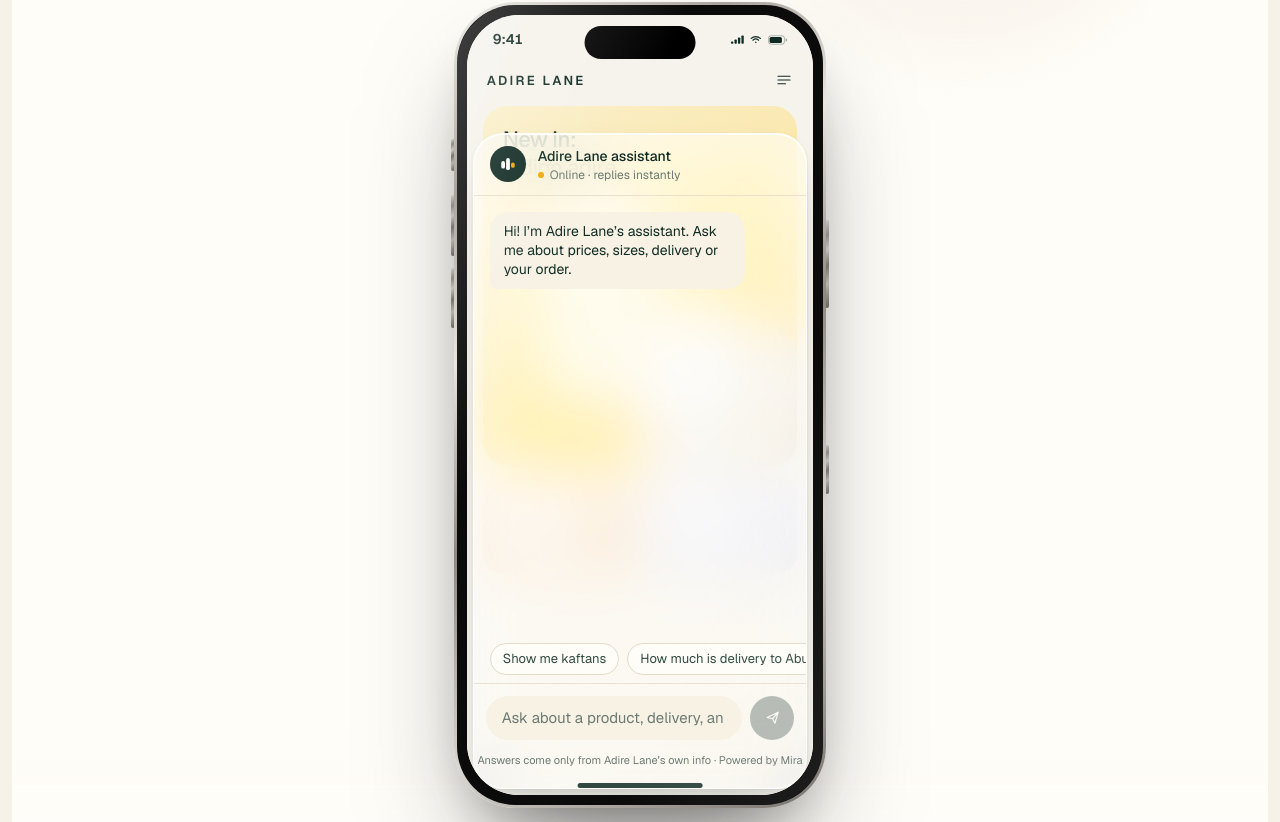
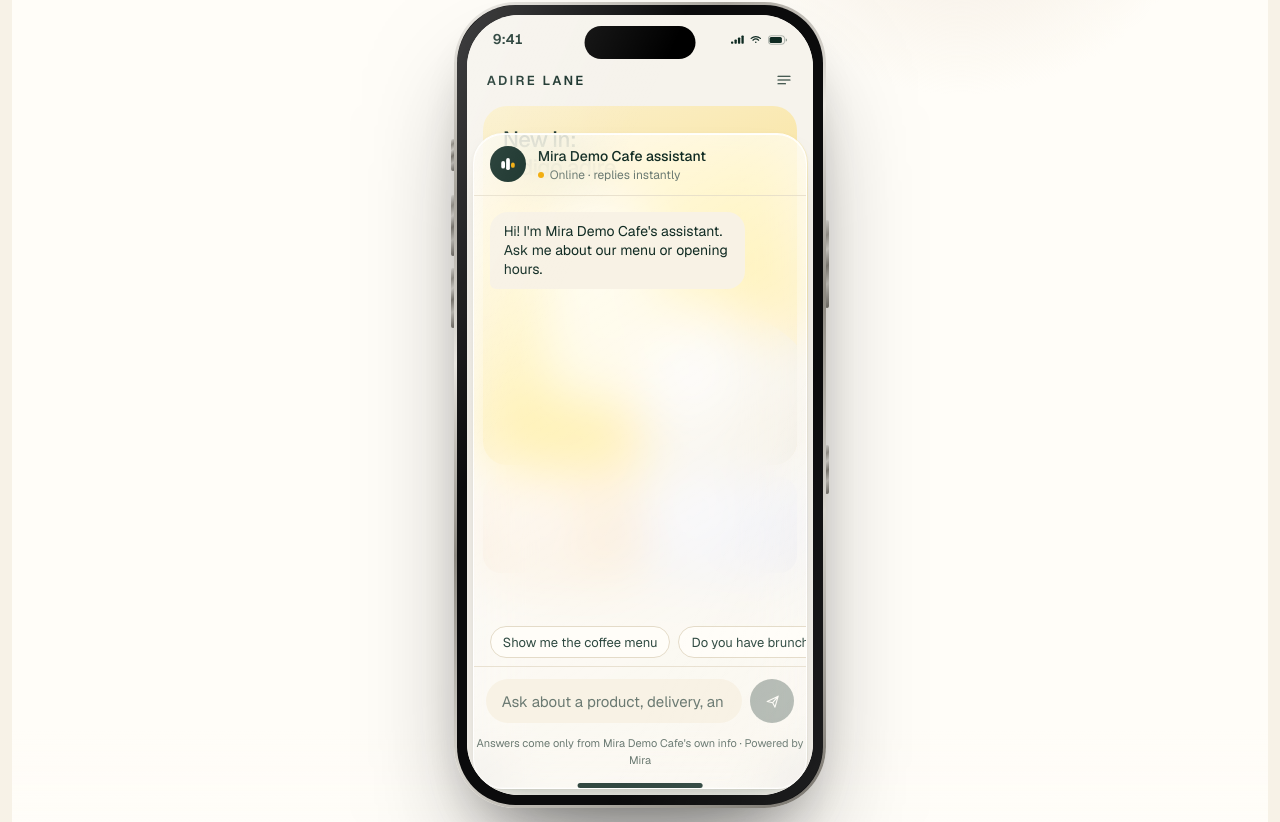
Before and after one commit to Ak-eem/Mira, a Next.js app: page / in a window 1280 px wide. Shown: the part 1018-1840 px from the top of the page. Built offline with nearby package versions, Linux system fonts and the light colour scheme.

Commit message:
fix(site): arrange and fix streaming chat widget in components/site/chat.tsx

```diff
--- a/components/site/chat.tsx
+++ b/components/site/chat.tsx
@@ -1,28 +1,63 @@
 'use client'
 
 import { useCallback, useEffect, useRef, useState } from 'react'
-import { getProducts, sendChat } from '@/lib/site/api'
-import { business } from '@/lib/site/mock'
+import { getProducts } from '@/lib/site/api'
+import { streamChat } from '@/lib/chat-stream'
 import { cx, naira } from '@/lib/site/format'
 import type { ChatMessage, Product } from '@/lib/site/types'
 import { Icon } from './icons'
 import { Badge, Logo, ProductImage } from './ui'
 
-const SUGGESTIONS = ['Show me kaftans', 'How much is delivery to Abuja?', 'Where is MRA-2040?', 'Are you open on Sunday?']
+const BUSINESS_NAME = 'Mira Demo Cafe'
+const BUSINESS_SLUG = 'mira-demo-cafe'
+const VISITOR_ID_KEY = 'mira-demo-visitor-id'
+const SUGGESTIONS = ['Show me the coffee menu', 'Do you have brunch?', 'What time do you close?', 'Can I order takeaway?']
 
 const now = () => new Date().toISOString()
-const greeting = (): ChatMessage => ({ id: 'hello', from: 'assistant', text: business.greeting, at: now() })
 
-/**
- * Chat state for the demo assistant. `inviteAfter` adds the signup invitation
- * once the visitor has had that many answers (the landing-page flow).
- */
+const greeting = (): ChatMessage => ({
+  id: 'hello',
+  from: 'assistant',
+  text: `Hi! I'm ${BUSINESS_NAME}'s assistant. Ask me about our menu or opening hours.`,
+  at: now(),
+})
+
+function uid(): string {
+  if (typeof crypto !== 'undefined' && typeof crypto.randomUUID === 'function') {
+    return crypto.randomUUID()
+  }
+  return `m_${Math.random().toString(36).slice(2)}_${Date.now()}`
+}
+
+function getVisitorId(): string {
+  if (typeof window === 'undefined') return uid()
+  try {
+    const existing = window.localStorage.getItem(VISITOR_ID_KEY)
+    if (existing) return existing
+    const id = uid()
+    window.localStorage.setItem(VISITOR_ID_KEY, id)
+    return id
+  } catch {
+    return uid()
+  }
+}
+
 export function useChat({ inviteAfter }: { inviteAfter?: number } = {}) {
   const [messages, setMessages] = useState<ChatMessage[]>(() => [greeting()])
   const [typing, setTyping] = useState(false)
   const [failed, setFailed] = useState<string | null>(null)
   const [products, setProducts] = useState<Product[]>([])
+  const messagesRef = useRef(messages)
+  const inFlight = useRef(false)
   const invited = useRef(false)
+
+  const commitMessages = useCallback((next: ChatMessage[] | ((current: ChatMessage[]) => ChatMessage[])) => {
+    setMessages((prev) => {
+      const updated = typeof next === 'function' ? next(prev) : next
+      messagesRef.current = updated
+      return updated
+    })
+  }, [])
 
   useEffect(() => {
     getProducts().then(setProducts)
@@ -31,43 +66,97 @@
   const send = useCallback(
     async (text: string) => {
       const t = text.trim()
-      if (!t || typing) return
-      const mine: ChatMessage = { id: crypto.randomUUID(), from: 'customer', text: t, at: now() }
-      const history = [...messages, mine]
-      setMessages(history)
+      if (!t || inFlight.current) return
+      inFlight.current = true
+
+      const mine: ChatMessage = { id: uid(), from: 'customer', text: t, at: now() }
+      const history = [...messagesRef.current, mine]
+      const streamId = uid()
+      let streamedText = ''
+
+      commitMessages(history)
       setFailed(null)
       setTyping(true)
+
       try {
-        const answer = await sendChat(t, history)
+        let completion: { done: true; messageId?: string; productImages?: unknown; silent?: boolean } | undefined
+
+        for await (const event of streamChat({
+          businessSlug: BUSINESS_SLUG,
+          message: t,
+          visitorId: getVisitorId(),
+        })) {
+          if (event.type === 'token') {
+            streamedText += event.token
+            const partial: ChatMessage = {
+              id: streamId,
+              from: 'assistant',
+              text: streamedText,
+              at: now(),
+            }
+            commitMessages([...history, partial])
+          } else {
+            completion = event
+          }
+        }
+
+        if (!completion) {
+          throw new Error('Chat stream ended without a completion event')
+        }
+
+        if (completion.silent) {
+          commitMessages(history)
+          return
+        }
+
+        const productIds = Array.isArray(completion.productImages)
+          ? (completion.productImages as { productId?: string }[])
+              .map((p) => p?.productId)
+              .filter((id): id is string => typeof id === 'string')
+          : undefined
+
+        const answer: ChatMessage = {
+          id: completion.messageId ?? streamId,
+          from: 'assistant',
+          text: streamedText,
+          products: productIds && productIds.length > 0 ? productIds : undefined,
+          at: now(),
+        }
         const next = [...history, answer]
         const answers = next.filter((m) => m.from === 'assistant').length - 1
+
         if (inviteAfter && answers >= inviteAfter && !invited.current) {
           invited.current = true
           next.push({
             id: 'invite',
             from: 'assistant',
-            text: 'That’s Mira, answering from a demo store’s own data. Want this on your website?',
+            text: "That's Mira, answering from Mira Demo Cafe's own data. Want this on your website?",
             link: { label: 'Start your free trial', href: '/signup' },
             at: now(),
           })
         }
-        setMessages(next)
+
+        commitMessages(next)
       } catch {
+        commitMessages(history)
         setFailed(t)
       } finally {
+        inFlight.current = false
         setTyping(false)
       }
     },
-    [messages, typing, inviteAfter],
+    [commitMessages, inviteAfter],
   )
 
   const retry = useCallback(() => {
     if (!failed) return
-    setMessages((m) => m.slice(0, -1))
     const t = failed
+    commitMessages((current) => current.slice(0, -1))
     setFailed(null)
-    setTimeout(() => send(t), 0)
-  }, [failed, send])
+    setTimeout(() => {
+      void send(t)
+    }, 0)
+  }, [commitMessages, failed, send])
 
   return { messages, typing, failed, send, retry, products }
 }
@@ -121,7 +210,6 @@
         </div>
       )}
       {m.link && (
-        // Same tab, on purpose: the chat keeps its place.
         <a href={m.link.href} className="inline-flex h-9 items-center gap-1.5 rounded-pill bg-ink px-4 text-[13px] font-medium text-white transition-transform active:scale-[0.97]">
           {m.link.label}
           <Icon name="arrow" size={14} />
@@ -178,7 +266,7 @@
           <Logo wordmark={false} className="scale-75 text-white" />
         </span>
         <div className="min-w-0 flex-1">
-          <p className="truncate text-[14px] font-medium">{business.name} assistant</p>
+          <p className="truncate text-[14px] font-medium">{BUSINESS_NAME} assistant</p>
           <p className="flex items-center gap-1.5 text-xs text-muted">
             <span className="size-1.5 rounded-full bg-lime-3" /> Online · replies instantly
           </p>
@@ -197,7 +285,7 @@
         {typing && <TypingIndicator />}
         {failed && (
           <div className="flex items-center gap-2 self-end text-xs text-danger animate-fade">
-            Not sent.
+            Not sent.{' '}
             <button type="button" onClick={retry} className="font-medium underline underline-offset-2">
               Retry
             </button>
@@ -238,7 +326,7 @@
           <Icon name="send" size={17} />
         </button>
       </form>
-      <p className="pb-2 text-center text-[11px] text-muted">Answers come only from {business.name}’s own info · Powered by Mira</p>
+      <p className="pb-2 text-center text-[11px] text-muted">Answers come only from {BUSINESS_NAME}&apos;s own info · Powered by Mira</p>
 
       {preview && <Preview p={preview} onClose={() => setPreview(null)} />}
     </div>
@@ -246,7 +334,7 @@
 }
 
 /** Floating bubble + panel, as it sits on a customer's website. */
-export function ChatWidget({ color = business.brandColor, defaultOpen = false }: { color?: string; defaultOpen?: boolean }) {
+export function ChatWidget({ color = '#111112', defaultOpen = false }: { color?: string; defaultOpen?: boolean }) {
   const [open, setOpen] = useState(defaultOpen)
   const [nudge, setNudge] = useState(false)
   const chat = useChat({ inviteAfter: 2 })
```
